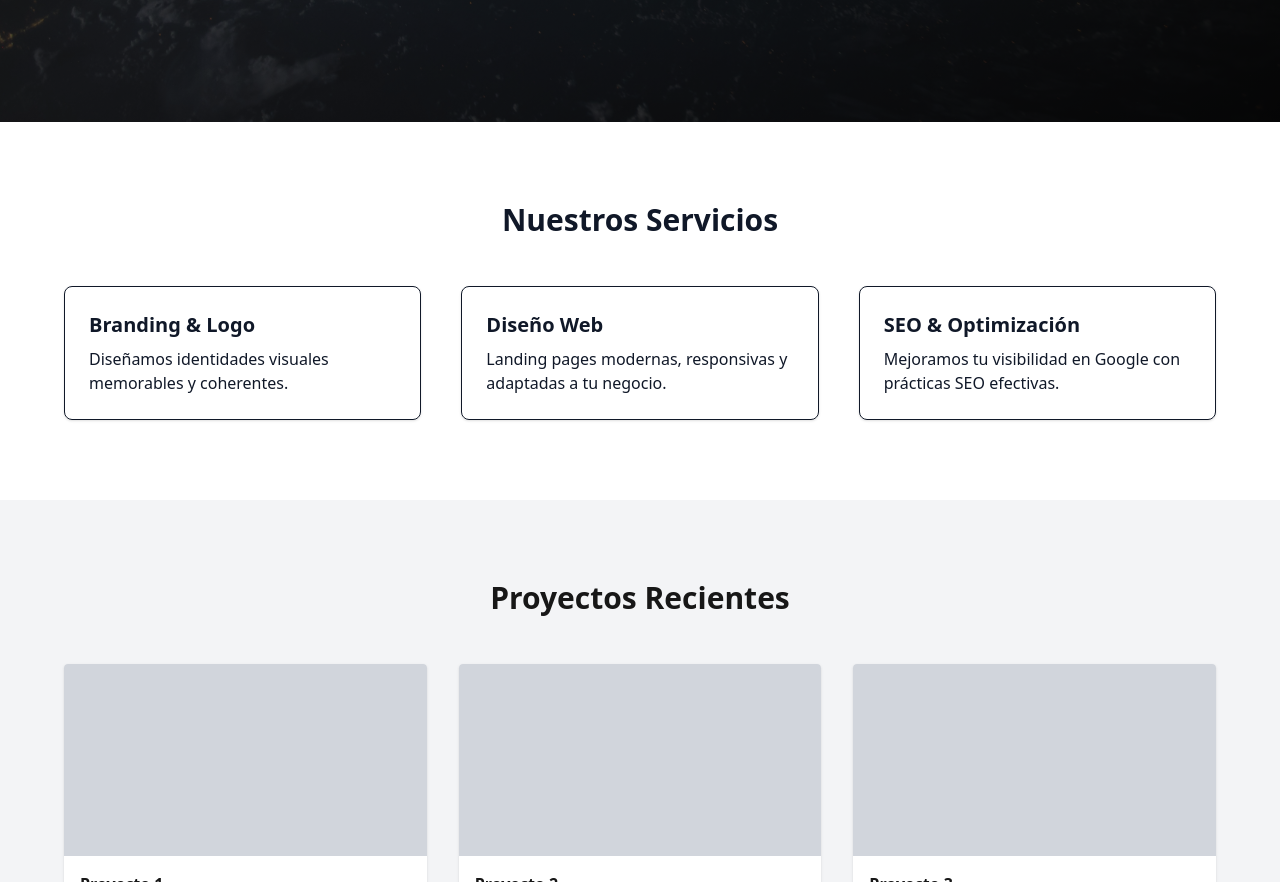
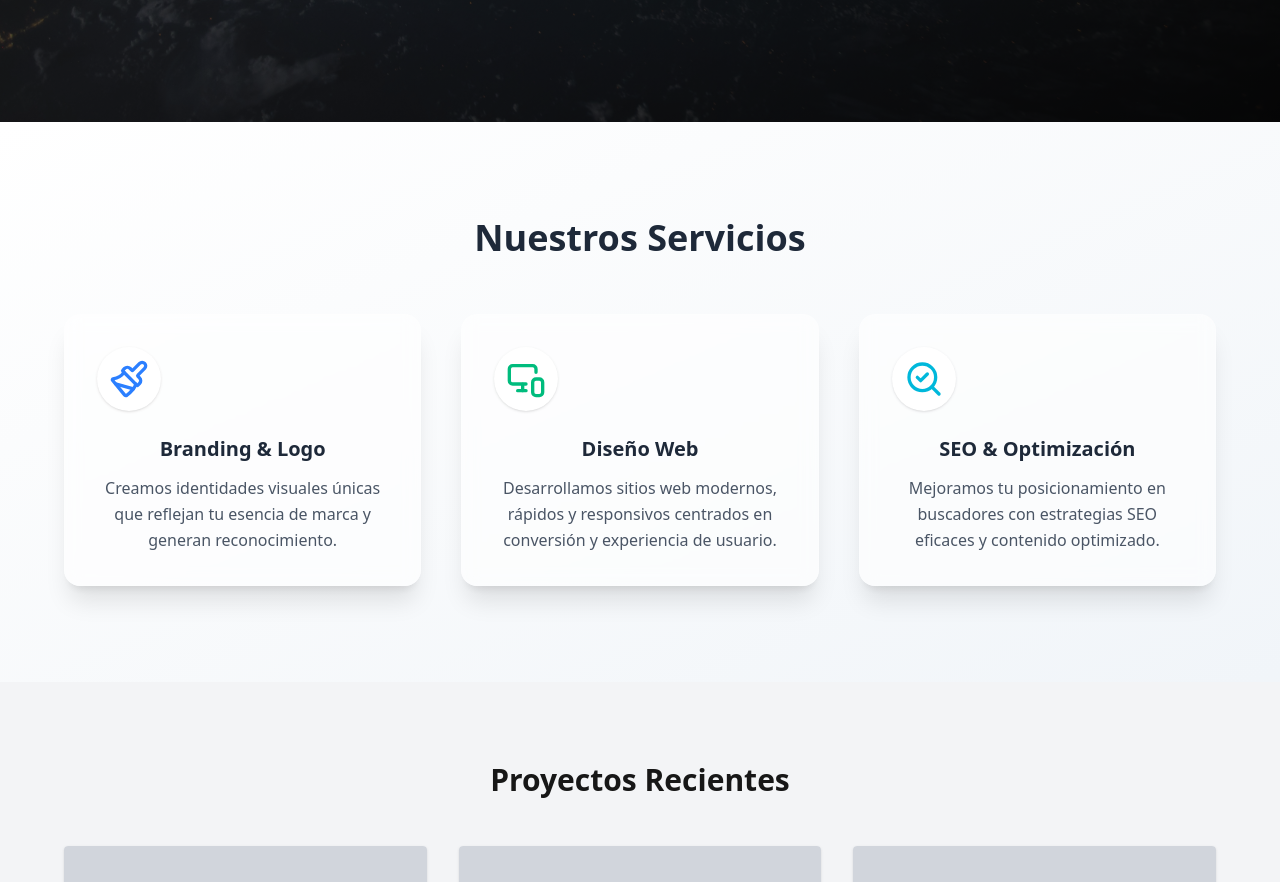
Before and after one commit to amsteradri/505-studio, a Next.js app in the folder 505studio/: page / in a window 1280 px wide. Shown: the part 678-1560 px from the top of the page. Built offline with nearby package versions, Linux system fonts and the light colour scheme.

Commit message:
feat(services component done)

```diff
--- a/505studio/package.json
+++ b/505studio/package.json
@@ -12,7 +12,8 @@
   "dependencies": {
     "@material-tailwind/react": "^2.1.10",
     "@react-spring/web": "^9.7.5",
-    "framer-motion": "^12.7.3",
+    "framer-motion": "^12.7.4",
+    "lucide-react": "^0.492.0",
     "next": "15.3.0",
     "next-sitemap": "^4.2.3",
     "react": "^18.3.1",
--- a/505studio/src/components/Servicios.tsx
+++ b/505studio/src/components/Servicios.tsx
@@ -1,21 +1,63 @@
-const Servicios = () => (
-    <section id="servicios" className="py-20 px-6 bg-white text-gray-900">
-      <h2 className="text-3xl font-bold text-center mb-12">Nuestros Servicios</h2>
-      <div className="grid md:grid-cols-3 gap-10 max-w-6xl mx-auto">
-        <div className="p-6 shadow rounded-lg border">
-          <h3 className="text-xl font-semibold mb-2">Branding & Logo</h3>
-          <p>Diseñamos identidades visuales memorables y coherentes.</p>
-        </div>
-        <div className="p-6 shadow rounded-lg border">
-          <h3 className="text-xl font-semibold mb-2">Diseño Web</h3>
-          <p>Landing pages modernas, responsivas y adaptadas a tu negocio.</p>
-        </div>
-        <div className="p-6 shadow rounded-lg border">
-          <h3 className="text-xl font-semibold mb-2">SEO & Optimización</h3>
-          <p>Mejoramos tu visibilidad en Google con prácticas SEO efectivas.</p>
+'use client'
+
+import { motion } from 'framer-motion'
+import { Paintbrush, MonitorSmartphone, SearchCheck } from 'lucide-react'
+
+const services = [
+  {
+    title: 'Branding & Logo',
+    description: 'Creamos identidades visuales únicas que reflejan tu esencia de marca y generan reconocimiento.',
+    icon: <Paintbrush className="w-10 h-10 text-blue-500" />,
+  },
+  {
+    title: 'Diseño Web',
+    description: 'Desarrollamos sitios web modernos, rápidos y responsivos centrados en conversión y experiencia de usuario.',
+    icon: <MonitorSmartphone className="w-10 h-10 text-emerald-500" />,
+  },
+  {
+    title: 'SEO & Optimización',
+    description: 'Mejoramos tu posicionamiento en buscadores con estrategias SEO eficaces y contenido optimizado.',
+    icon: <SearchCheck className="w-10 h-10 text-cyan-500" />,
+  },
+]
+
+const Servicios = () => {
+  return (
+    <section id="servicios" className="py-24 px-6 bg-gradient-to-br from-white via-slate-50 to-slate-100">
+      <div className="max-w-6xl mx-auto text-center">
+        <motion.h2
+          initial={{ opacity: 0, y: 30 }}
+          whileInView={{ opacity: 1, y: 0 }}
+          transition={{ duration: 0.8 }}
+          viewport={{ once: true }}
+          className="text-4xl font-extrabold text-gray-800 mb-14"
+        >
+          Nuestros Servicios
+        </motion.h2>
+
+        <div className="grid md:grid-cols-3 gap-10">
+          {services.map((service, index) => (
+            <motion.div
+              key={index}
+              initial={{ opacity: 0, y: 20 }}
+              whileInView={{ opacity: 1, y: 0 }}
+              transition={{ duration: 0.6, delay: index * 0.2 }}
+              viewport={{ once: true }}
+              className="group relative p-8 rounded-2xl border border-white/10 bg-white/60 backdrop-blur-sm shadow-xl hover:shadow-2xl transition-all duration-500 hover:-translate-y-1"
+            >
+              <div className="mb-6">
+                <div className="w-16 h-16 flex items-center justify-center bg-white rounded-full shadow group-hover:scale-110 transition">
+                  {service.icon}
+                </div>
+              </div>
+              <h3 className="text-xl font-bold text-gray-800 mb-3 group-hover:text-blue-600 transition">{service.title}</h3>
+              <p className="text-gray-600 leading-relaxed">{service.description}</p>
+            </motion.div>
+          ))}
         </div>
       </div>
     </section>
   )
+}
 
 export default Servicios
```
Also changed, not shown: 1 other file (tests, documents, lock files or other folders).
